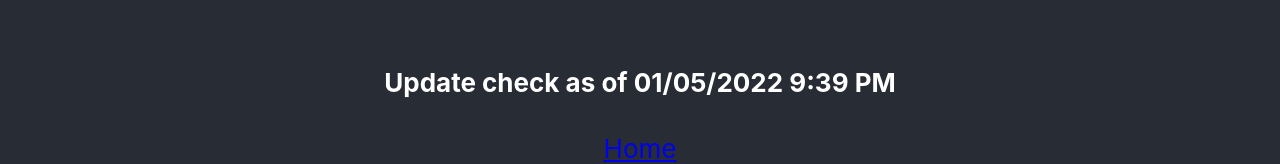
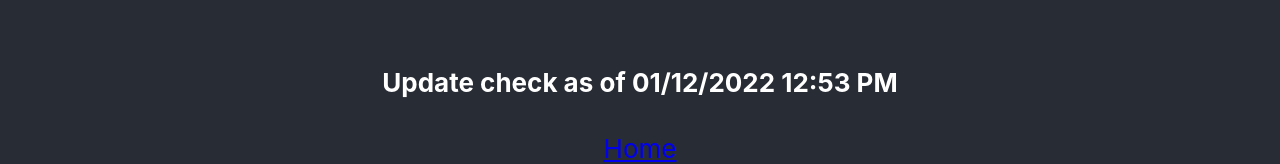
Before and after one commit to Bogeyduffer/multi-k8s, a React (Create React App) app in the folder client/: page / in a window 1280 px wide. Shown: the part 617-781 px from the top of the page. Built offline with nearby package versions, Linux system fonts and the light colour scheme; no server answers.

Commit message:
changed date

```diff
--- a/client/src/App.js
+++ b/client/src/App.js
@@ -14,7 +14,7 @@ function App() {
           <h1 className="AppTitle">Golf League Master</h1>
           <h3>In Development</h3>
           <h4>Please check back again later</h4>
-          <h4>Update check as of 01/05/2022 9:39 PM</h4>
+          <h4>Update check as of 01/12/2022 12:53 PM</h4>
           <Link to="/">Home</Link>
           <Link to="/otherpage">Other Page</Link>
         </header>
```
